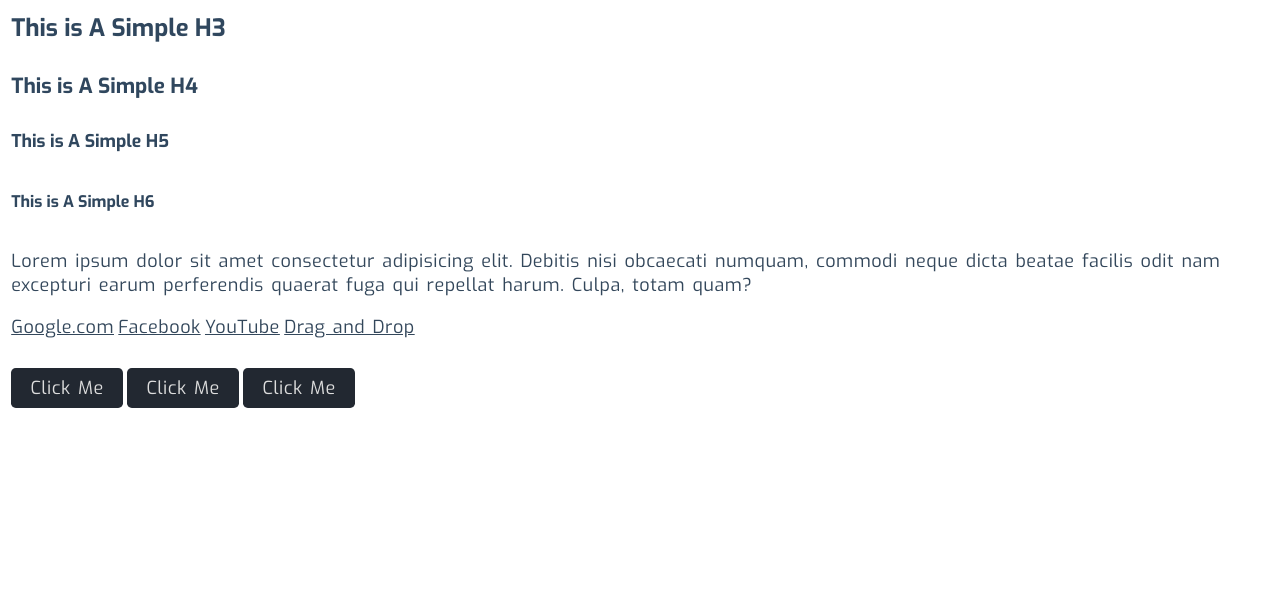
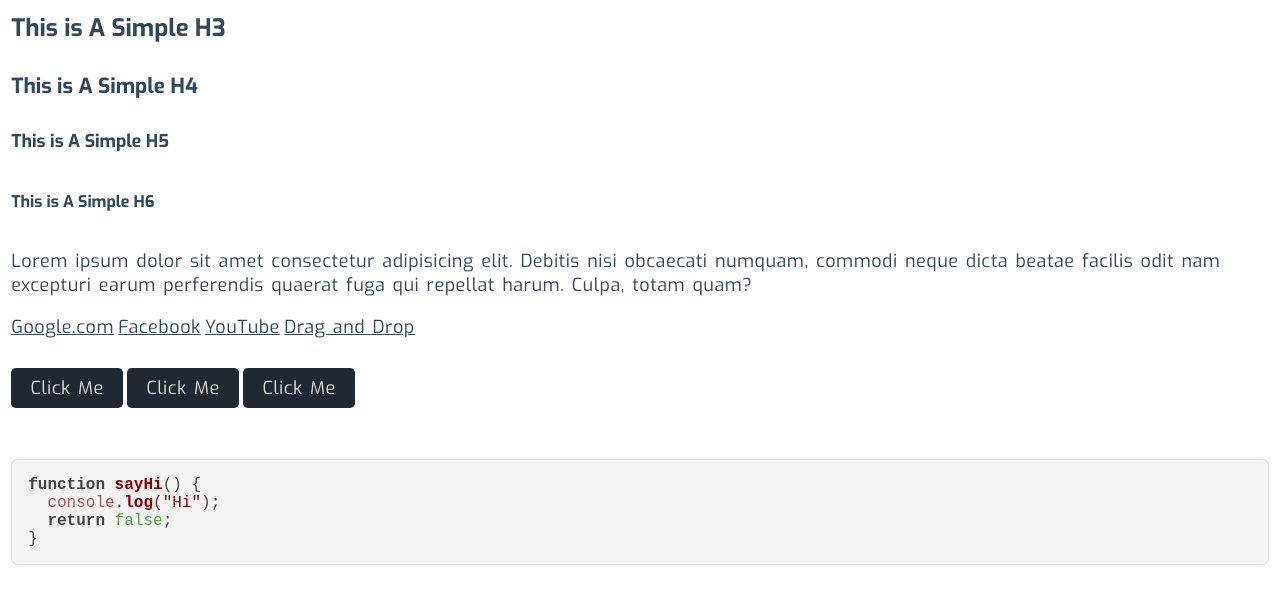
Before and after one commit to MuhammadMehediHasan/archive_muhammadmehedihasan.github.io, a plain HTML site: page view/index.html in a window 1280 px wide. Shown: the part 198-802 px from the top of the page. Drawn offline with nearby package versions, Linux system fonts and the light colour scheme.

Commit message:
:smile: Added code tag

```diff
--- a/scss/partial/_tools.scss
+++ b/scss/partial/_tools.scss
@@ -75,3 +75,12 @@ hr {
     opacity: 1;
     background-color: red;
 }
+
+// code
+code {
+    display: block;
+    border: 1px solid $light;
+    padding: .5rem;
+    border-radius: .4rem;
+    font-size: 16px;
+}
--- a/view/index.html
+++ b/view/index.html
@@ -7,11 +7,11 @@
     <title>DeveloperText</title>
     <!-- Stylesheets -->
     <link rel="stylesheet" href="../public/stylesheets/main.min.css">
+    <link rel="stylesheet"
+      href="//cdnjs.cloudflare.com/ajax/libs/highlight.js/10.6.0/styles/default.min.css">
   </head>
   <body>
     <div class="container">
-
-
 
     <!-- Typography -->
 
@@ -39,6 +39,23 @@
     <button>Click Me</button>
     <button>Click Me</button>
     <button>Click Me</button>
+
+
+    <!-- Code -->
+    <pre>
+
+    <code class="language-js">function sayHi() {
+  console.log("Hi");
+  return false;
+}</code>
+
+    </pre>
+
   </div>
+<!-- Scripts -->
+<script src="//cdnjs.cloudflare.com/ajax/libs/highlight.js/10.6.0/highlight.min.js"></script>
+<script>
+  hljs.highlightAll();
+</script>
   </body>
 </html>
```
Also changed, not shown: public/stylesheets/main.css, public/stylesheets/main.min.css, 2 other files.
